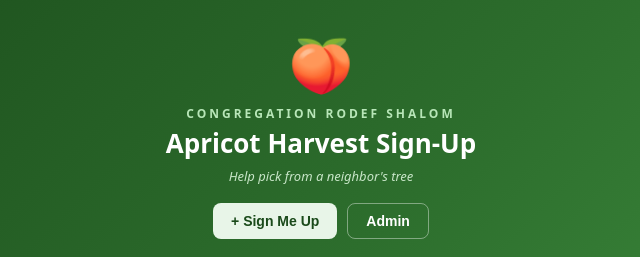
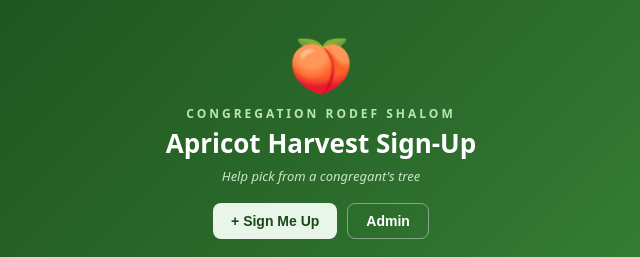
Before and after one commit to samurai-vershlugan/Apricot-Picking, a plain HTML site: page index.html in a window 1280 px wide. Shown: the top 257 px of the page, 319-959 px from the left. Drawn offline with nearby package versions, Linux system fonts and the light colour scheme; no server answers.

Commit message:
Change neighbor to congregant

```diff
--- a/index.html
+++ b/index.html
@@ -82,7 +82,7 @@
   <div class="header-icon">&#127825;</div>
   <div class="header-sub">Congregation Rodef Shalom</div>
   <h1>Apricot Harvest Sign-Up</h1>
-  <p>Help pick from a neighbor&#39;s tree</p>
+  <p>Help pick from a congregant&#39;s tree</p>
   <div class="header-btns">
     <button class="btn-primary" onclick="showView('add')">+ Sign Me Up</button>
     <button class="btn-ghost" id="adminBtn" onclick="showView('admin')">Admin</button>
```
